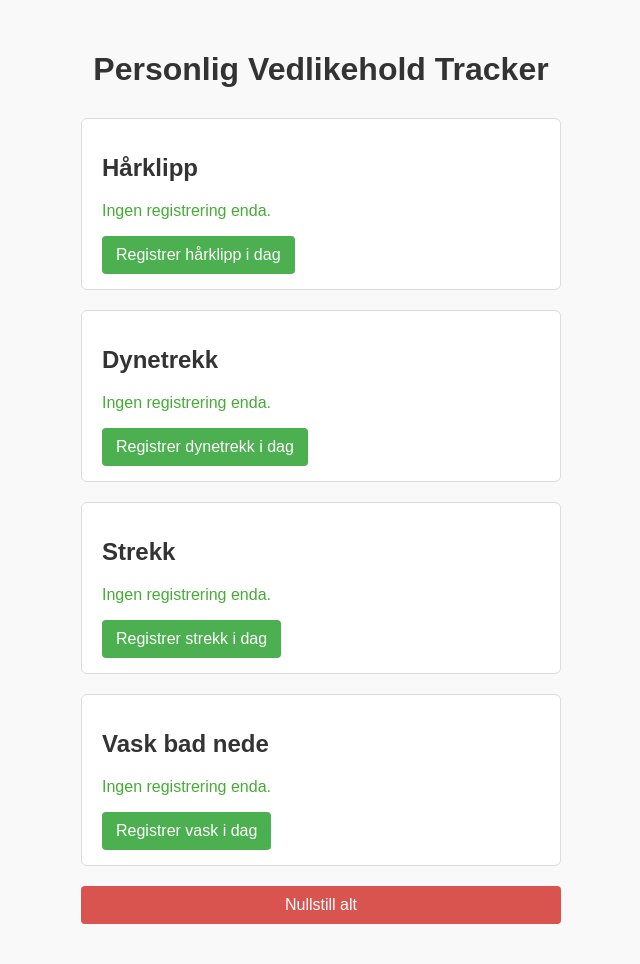
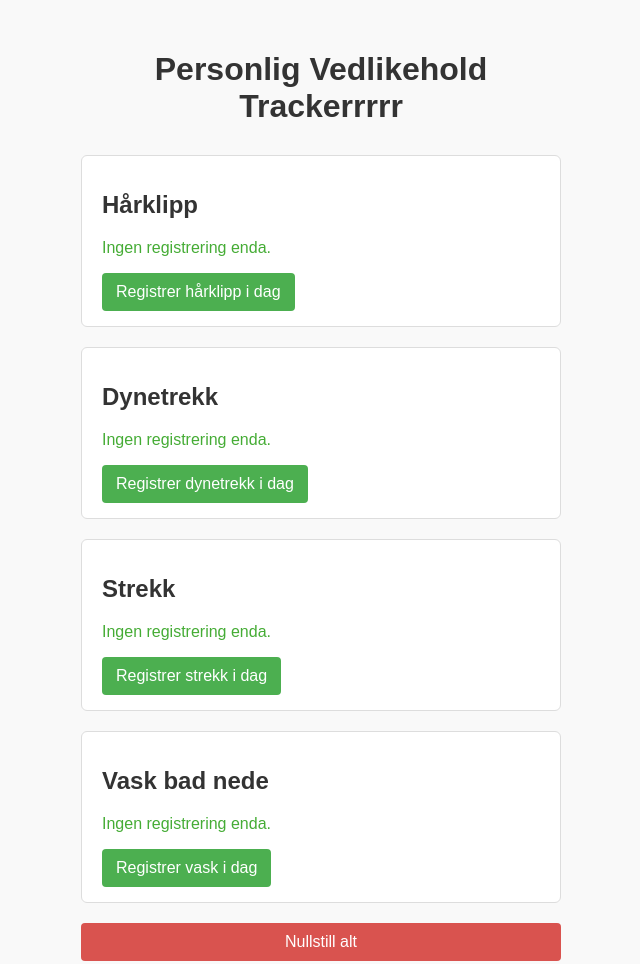
Before and after one commit to eivindmol/2klippings, a plain HTML site: page index.html in a window 1280 px wide. Shown: the whole page, without its empty margins (319-959 px from the left). Drawn offline with Linux system fonts and the light colour scheme.

Commit message:
første commit

```diff
--- a/index.html
+++ b/index.html
@@ -7,7 +7,7 @@
     <link rel="stylesheet" href="styles.css" />
 </head>
 <body>
-    <h1>Personlig Vedlikehold Tracker</h1>
+    <h1>Personlig Vedlikehold Trackerrrrr</h1>
 
     <div class="task">
         <h2>Hårklipp</h2>
```
